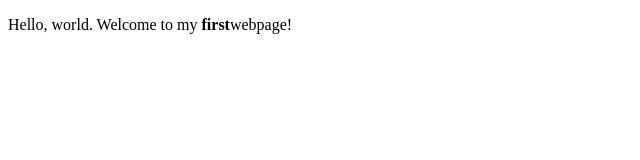
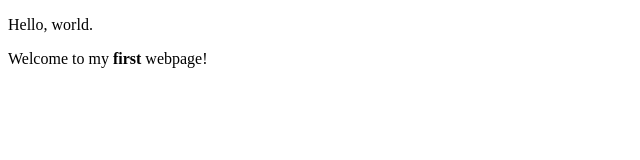
Before and after one commit to eric1997-creator/trailz, a plain HTML site: page my-first-webpage.html in a window 1280 px wide. Shown: the whole page, without its empty margins (0-640 px from the left). Drawn offline with Linux system fonts and the light colour scheme.

Commit message:
add paragraph block elements to the page

```diff
--- a/my-first-webpage.html
+++ b/my-first-webpage.html
@@ -4,6 +4,7 @@
     <title>My first webpage</title>
   </head>
   <body>
-    <p>Hello, world. Welcome to my <b>first</b>webpage!</p>
+    <p>Hello, world.</p>
+    <p>Welcome to my <b>first</b> webpage!</p>
   </body>
 </html>
```
